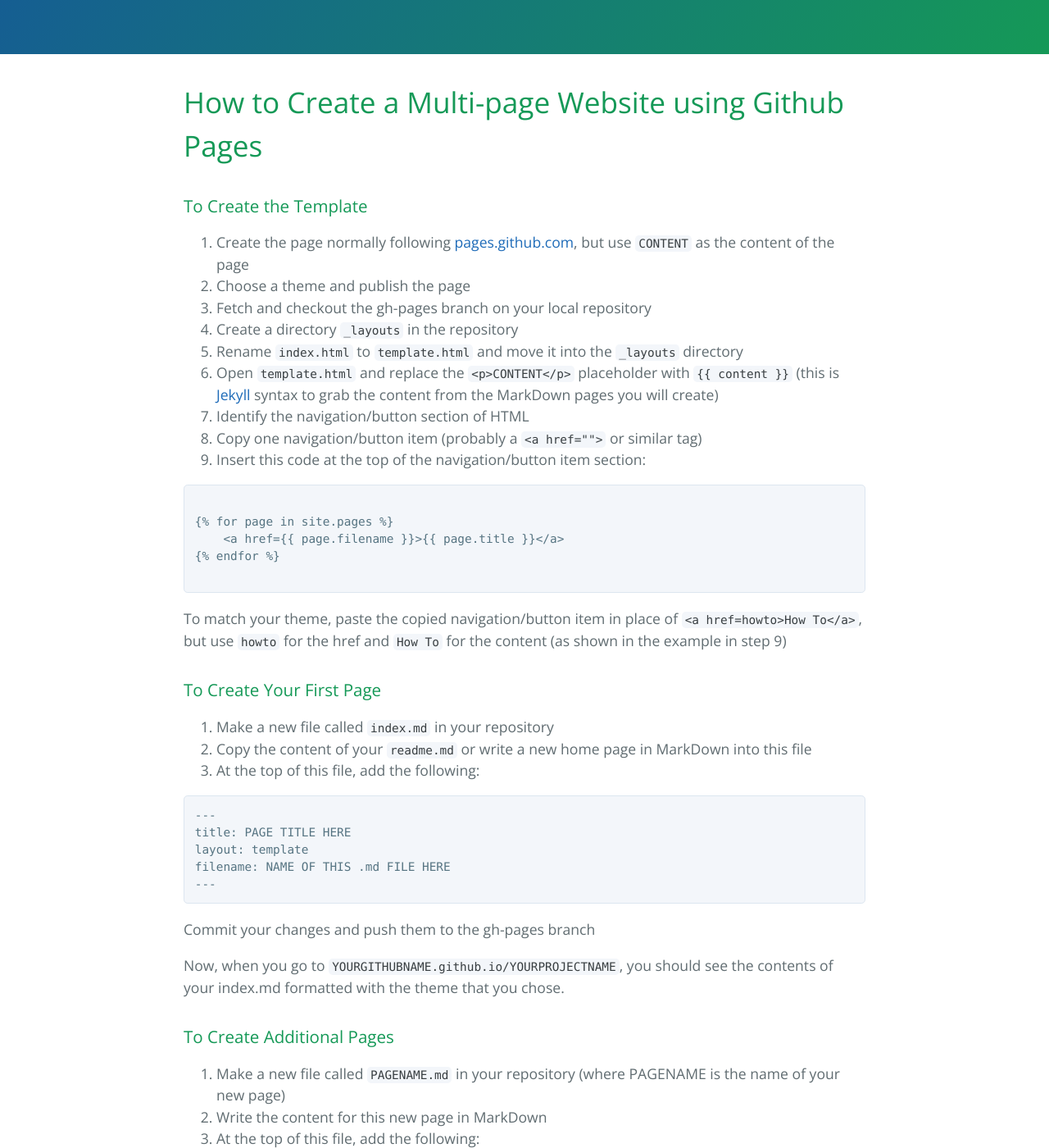
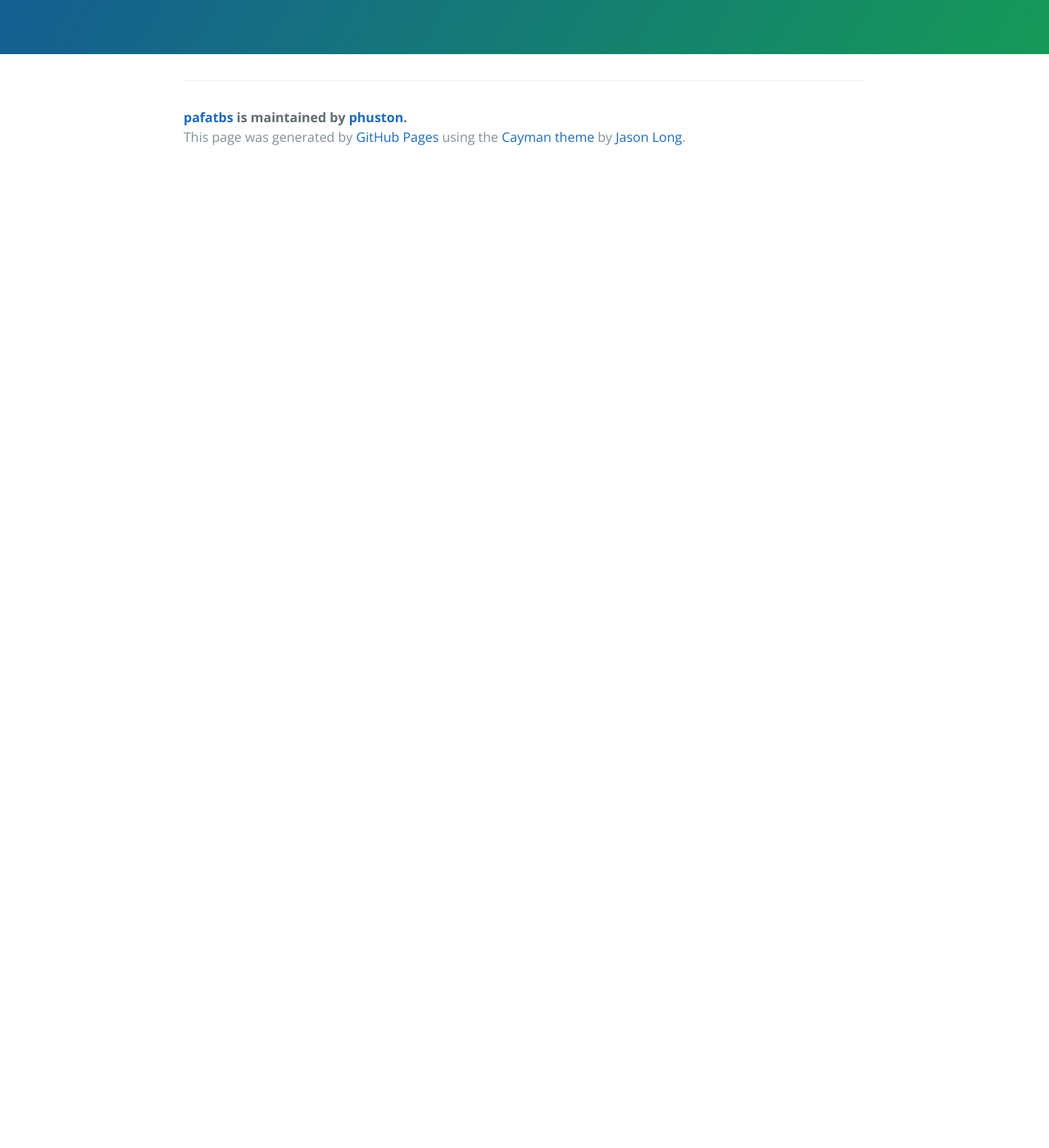
Before and after one commit to jsieving/smart-calendar, a Jekyll site: the page built from howto.md, in a window 1280 px wide and 1400 px high, scrolled down 270 px. Shown: the whole window at 82% size. Built offline with Jekyll 4.4.1, drawn with Linux system fonts in a browser that asks for light colours; after the commit the page ends 900 px from its top, so only the background shows below that; some of the changed text lies outside the part shown.

Commit message:
Update howto.md

````diff
--- a/howto.md
+++ b/howto.md
@@ -3,60 +3,3 @@ title: How To
 layout: template
 filename: howto
 ---
-
-# How to Create a Multi-page Website using Github Pages
-
-### To Create the Template
-1. Create the page normally following [pages.github.com](https://pages.github.com), but use `CONTENT` as the content of the page
-2. Choose a theme and publish the page
-3. Fetch and checkout the gh-pages branch on your local repository
-4. Create a directory `_layouts` in the repository
-5. Rename `index.html` to `template.html` and move it into the `_layouts` directory
-6. Open `template.html` and replace the `<p>CONTENT</p>` placeholder with {% raw %}`{{ content }}`{% endraw %} (this is [Jekyll](https://jekyllrb.com) syntax to grab the content from the MarkDown pages you will create)
-7. Identify the navigation/button section of HTML
-8. Copy one navigation/button item (probably a `<a href="">` or similar tag)
-9. Insert this code at the top of the navigation/button item section:
-
-```
-{% raw %}
-{% for page in site.pages %}
-    <a href={{ page.filename }}>{{ page.title }}</a>
-{% endfor %}
-{% endraw %}
-```
-
-To match your theme, paste the copied navigation/button item in place of `<a href={{ page.filename }}>{{ page.title }}</a>`, but use `{{ page.filename }}` for the href and `{{ page.title }}` for the content (as shown in the example in step 9)
-
-### To Create Your First Page
-1. Make a new file called `index.md` in your repository
-2. Copy the content of your `readme.md` or write a new home page in MarkDown into this file
-3. At the top of this file, add the following:
-
-```
----
-title: PAGE TITLE HERE
-layout: template
-filename: NAME OF THIS .md FILE HERE
----
-```
-
-Commit your changes and push them to the gh-pages branch
-
-Now, when you go to `YOURGITHUBNAME.github.io/YOURPROJECTNAME`, you should see the contents of your index.md formatted with the theme that you chose.
-
-### To Create Additional Pages
-1. Make a new file called `PAGENAME.md` in your repository (where PAGENAME is the name of your new page)
-2. Write the content for this new page in MarkDown
-3. At the top of this file, add the following:
-
-```
----
-title: PAGE TITLE HERE
-layout: template
-filename: NAME OF THIS .md FILE HERE
----
-```
-
-Commit your changes and push them to the gh-pages branch
-
-Now, when you go to `YOURGITHUBNAME.github.io/YOURPROJECTNAME`, you should see a link to your new page. When you click this link, you should see your new page formatted with the theme that you chose.
````
